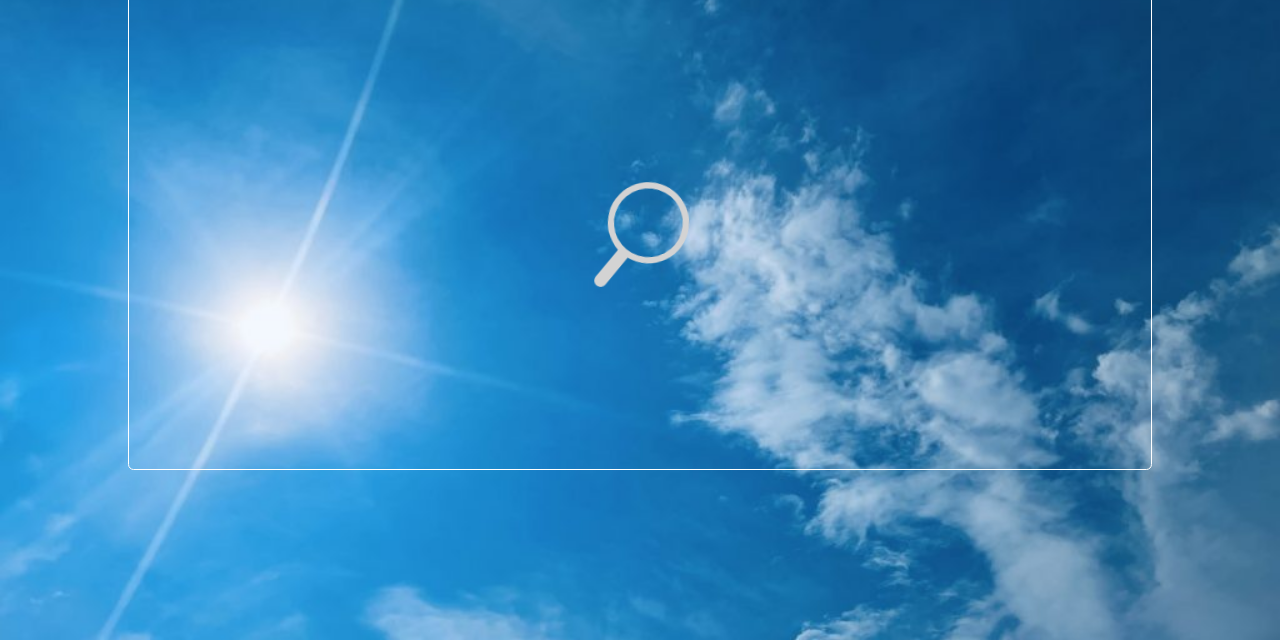
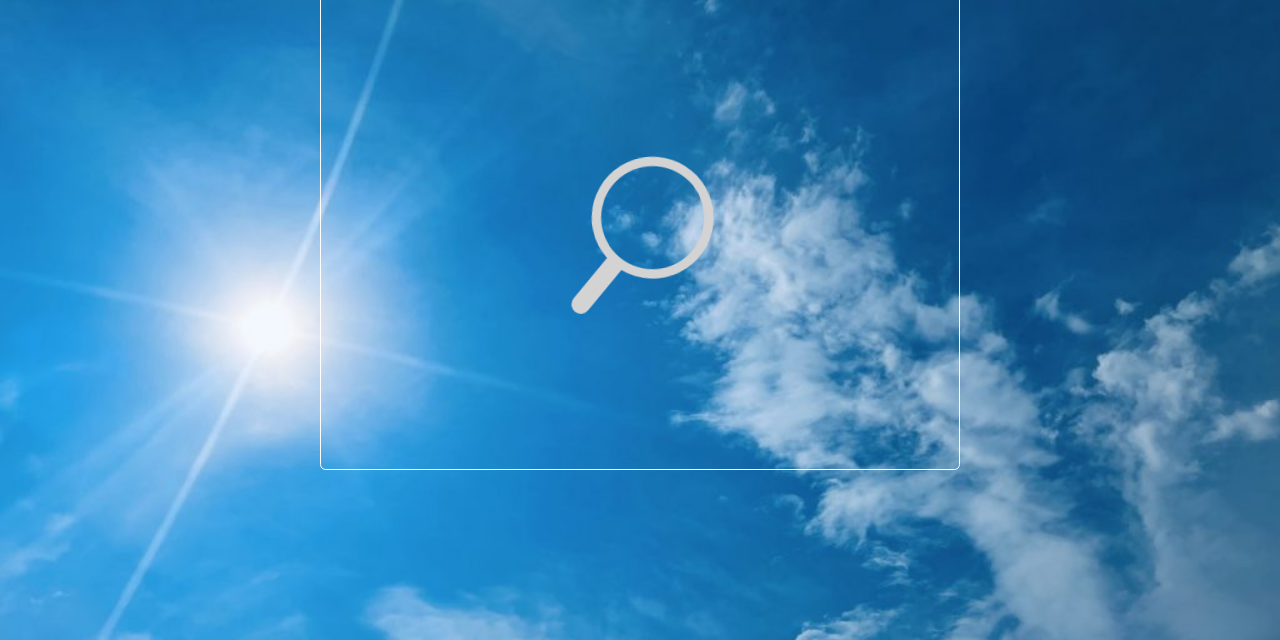
Before and after one commit to Yindeish/WeatherAppJS-X, a website: page index.html in a window 1280 px wide. Shown: the part 160-800 px from the top of the page. Drawn offline with Linux system fonts and the light colour scheme; a web font is replaced by a local one.

Commit message:
fourth modification

```diff
--- a/css/main.css
+++ b/css/main.css
@@ -147,13 +147,14 @@ button svg.active {
     background-color: transparent;
     display: none;
     flex-direction: column;
-    justify-content: space-between;
+    justify-content: center;
+    gap: 3em;
     padding: 1em 0em 2em;
 }
 
 .icon-wrapper {
-    width: 100px;
-    height: 100px;
+    width: 150px;
+    height: 150px;
 }
 
 .details-wrapper {
@@ -169,6 +170,7 @@ button svg.active {
 
 .details-wrapper h1 {
     padding: 0em;
+    font-size: 3.5rem;
 }
 
 .error-block {
@@ -193,3 +195,10 @@ button svg.active {
 .show-b {
     display: block;
 }
+
+/* Media Queries */
+@media screen and (min-width: 768px) {
+    .container {
+        width: 50%;
+    }
+}
```
